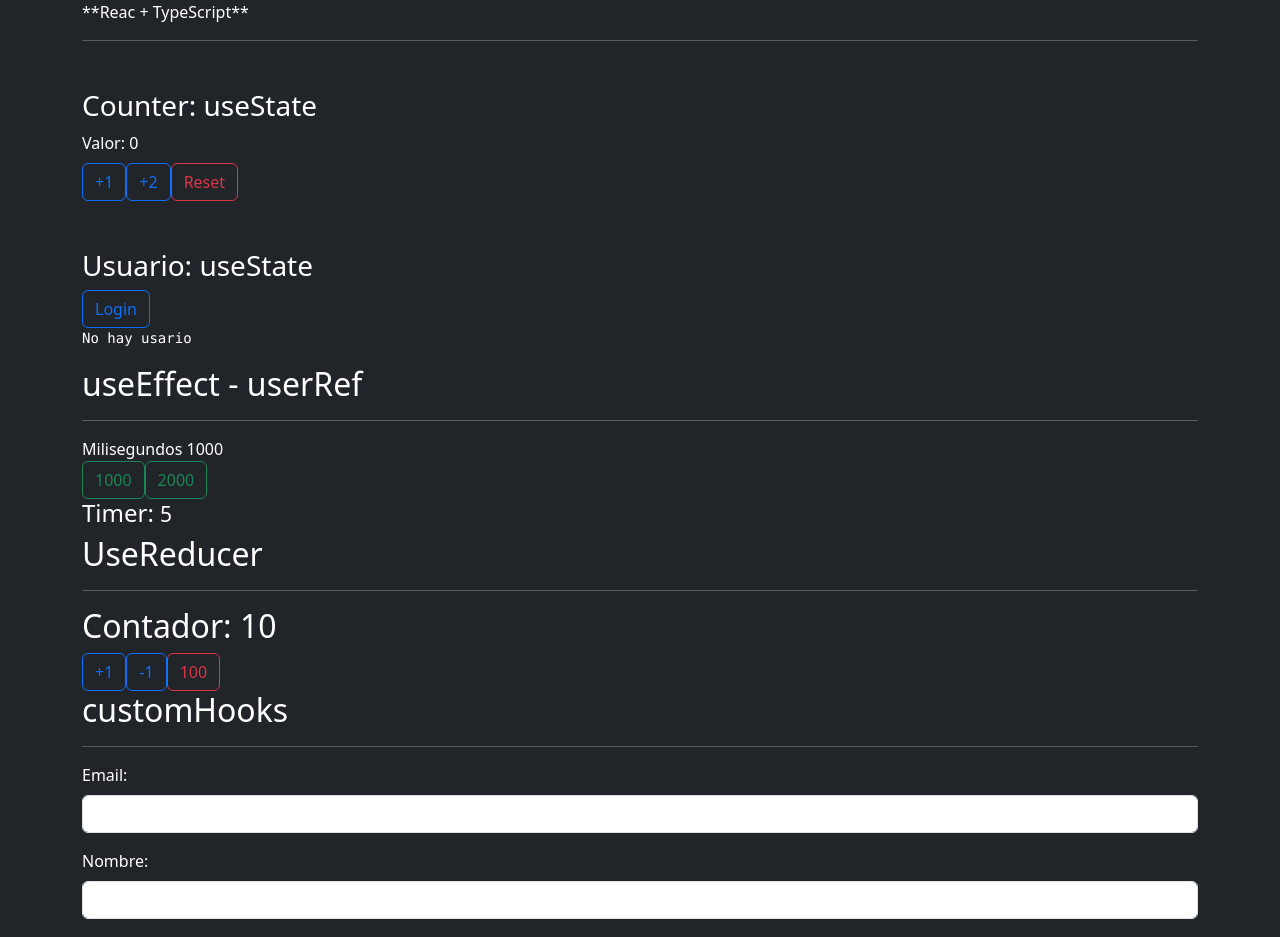
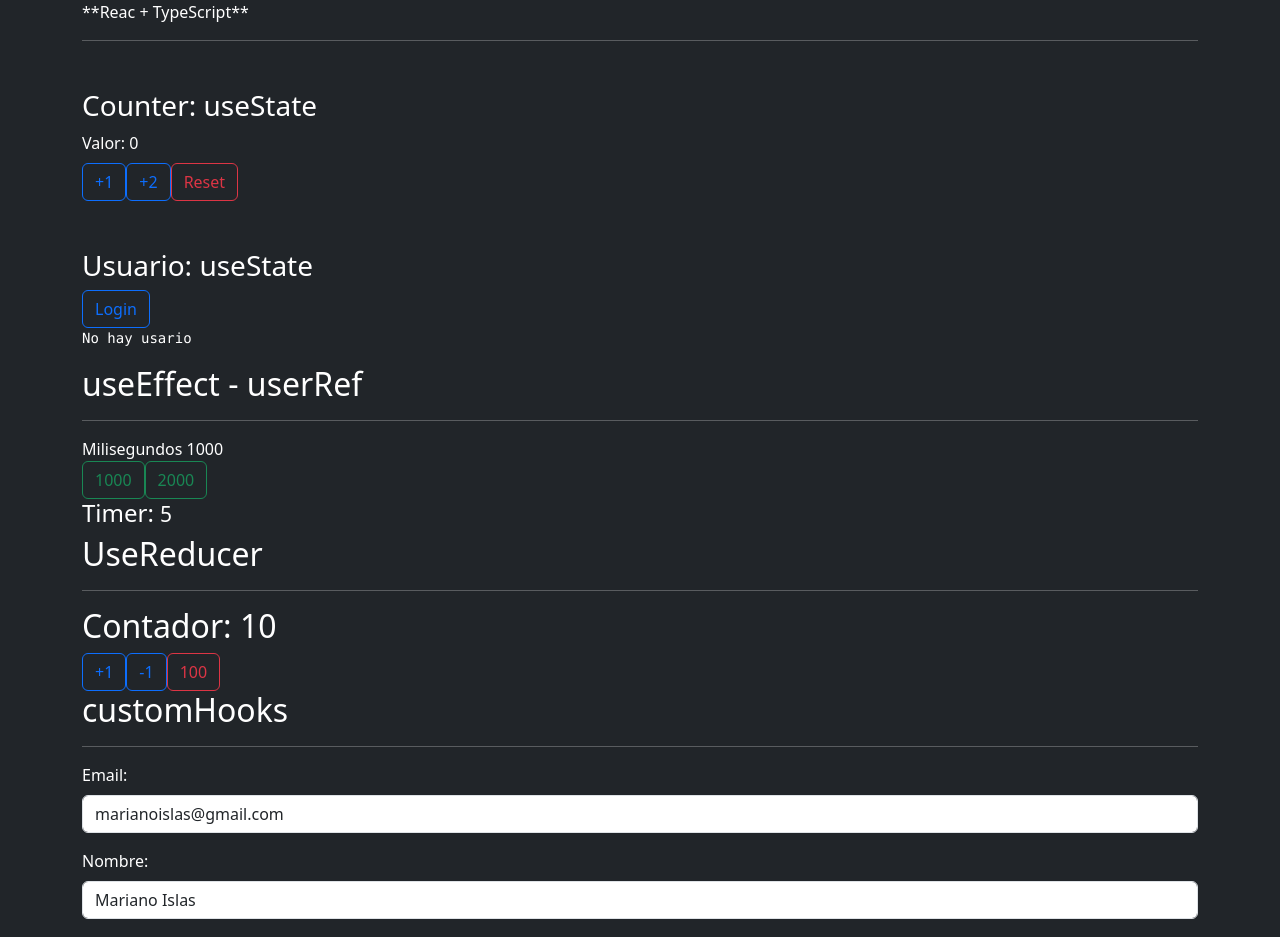
Before and after one commit to Islasmar/Mini-Curso-Reac, a React (Create React App) app: page / in a window 1280 px wide. Shown: the top 937 px of the page. Built offline with nearby package versions, Linux system fonts and the light colour scheme.

Commit message:
Continuación del fomrulario.

```diff
--- a/src/components/Formulario.tsx
+++ b/src/components/Formulario.tsx
@@ -1,19 +1,52 @@
+import { ChangeEvent, useState } from "react";
+import { useForm } from "../hooks/useForm";
+
 export const Formulario = () => {
+
+  const {formulario,handleChange} = useForm({
+    email: 'marianoislas@gmail.com',
+    nombre: 'Mariano Islas'
+  });
+
+  // const [formulario, setFormulario] = useState(
+  //   {
+  //     email: '',
+  //     nombre: ''
+  //   }
+  // );
+
+  // const handieChange = ({target}: ChangeEvent <HTMLInputElement>) =>{
+  //   const{name, value} =target;
+
+  //     setFormulario({
+  //       ...formulario,
+  //       [name]: value
+  //     })
+
+
   return (
     <form autoComplete="off">
+
         <div className="mb-3">
             <label className="form-label">Email:</label>
             <input type="email"
             className="form-control"
-            name="email"/>
+            name="email"
+            value={formulario.email}
+            onChange={handleChange}/>
         </div>
 
         <div className="mb-3">
             <label className="form-label">Nombre:</label>
-            <input type="email"
+            <input type="text"
             className="form-control"
-            name="email"/>
+            name="nombre"
+            value={formulario.nombre}
+            onChange={handleChange}/>
         </div>
+
+        <pre>{JSON.stringify(formulario)}</pre>
+
     </form>
   )
 }
--- /dev/null
+++ b/src/hooks/useForm.tsx
@@ -0,0 +1,19 @@
+import { ChangeEvent, useState } from "react";
+
+export const useForm = (initState: any) => {
+
+    const [formulario, setFormulario] = useState(initState);
+
+    const handleChange = ({target}: ChangeEvent <HTMLInputElement>) =>{
+      const{name, value} =target;
+
+        setFormulario({
+          ...formulario,
+          [name]: value
+        });
+    }
+    return {
+        formulario,
+        handleChange
+    }
+}
```
